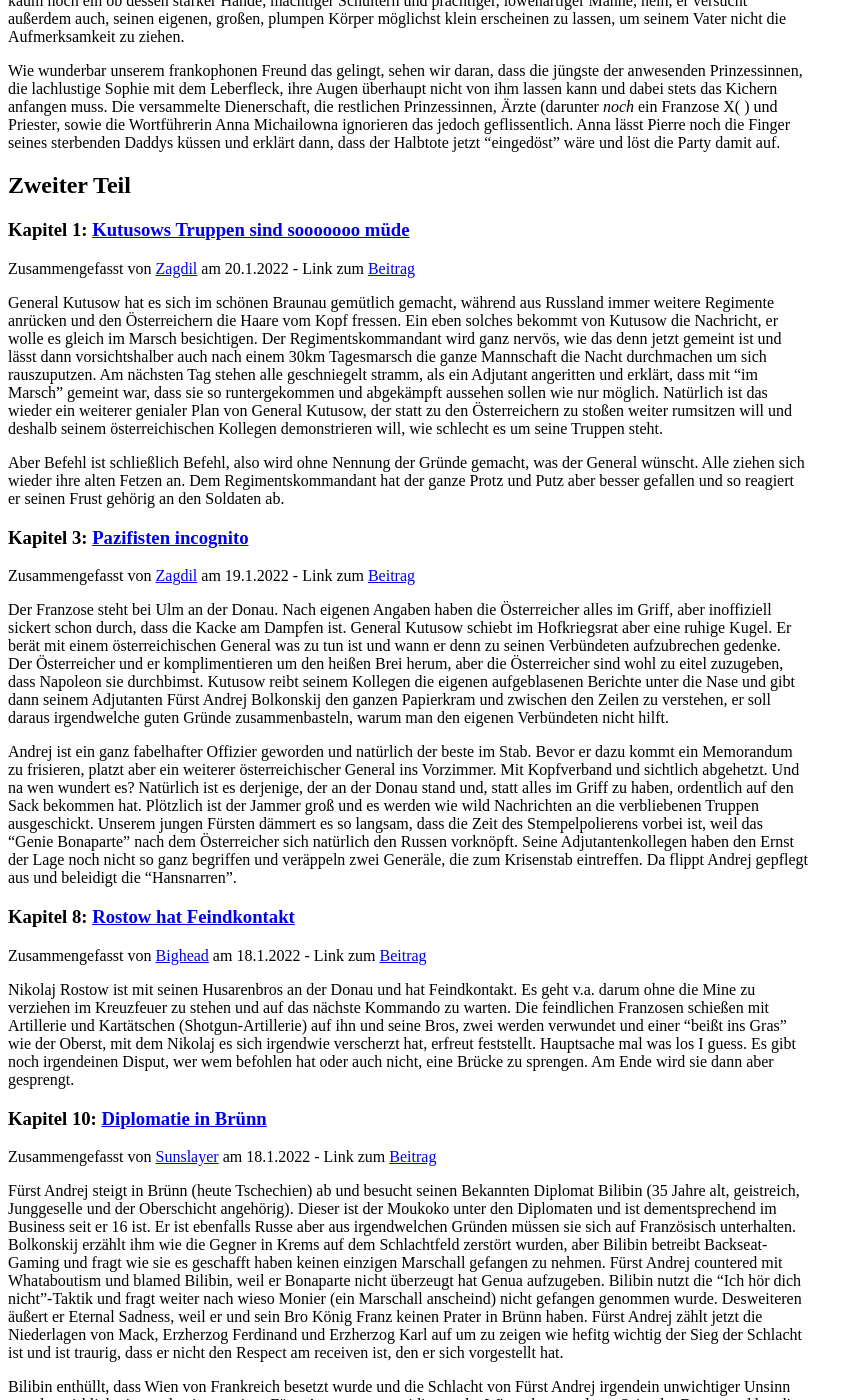
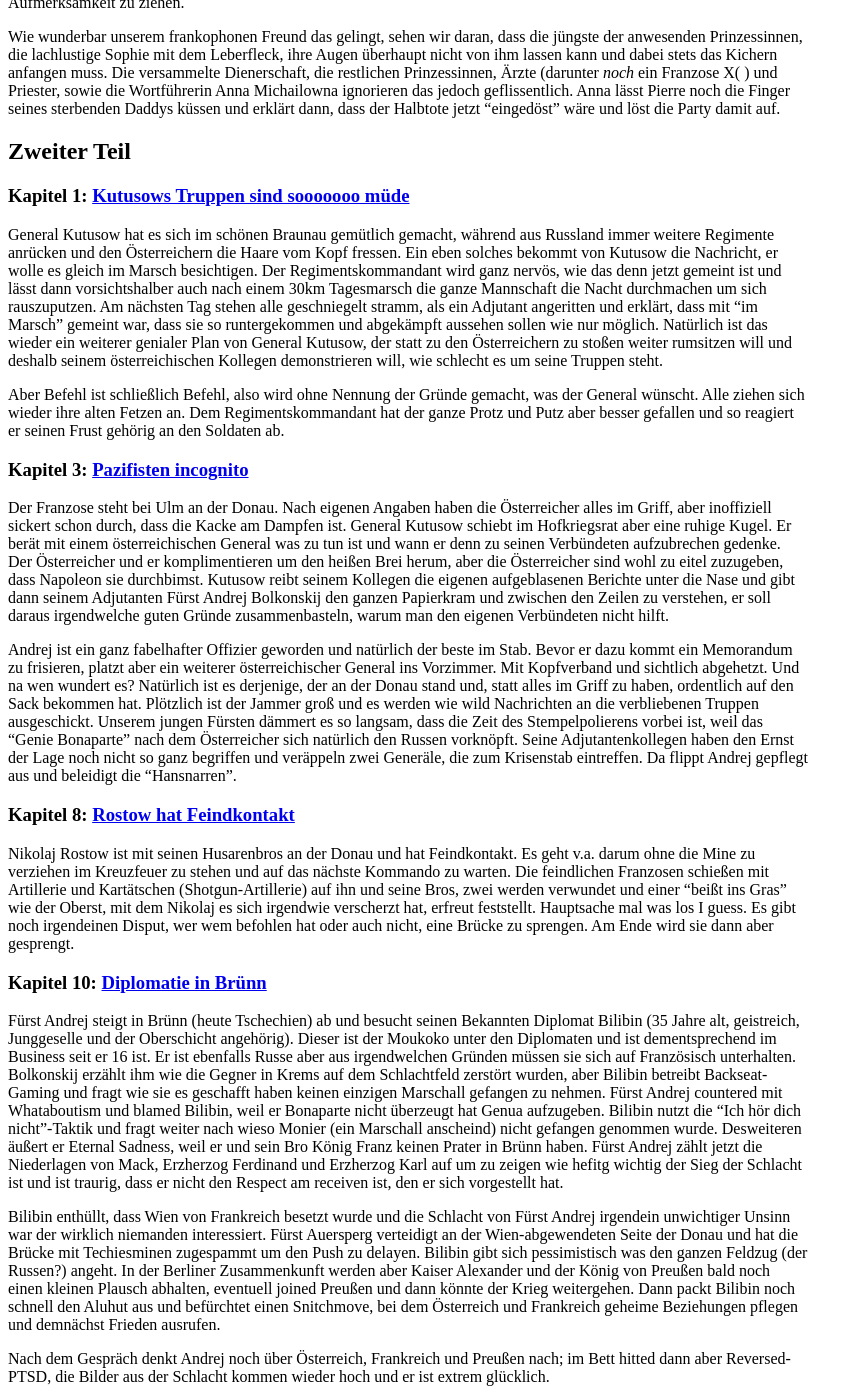
Before and after one commit to c-auri/ZAEH, a Jekyll site: the page built from lesefassung.html, in a window 1280 px wide and 1400 px high, scrolled down 395 px. Shown: the whole window, without its empty margins (0-863 px from the left). Built offline with Jekyll 4.4.1, drawn with Linux system fonts in a browser that asks for light colours; some of the changed text lies outside the part shown.

Commit message:
Remove metadata from lesefassung.html

```diff
--- a/lesefassung.html
+++ b/lesefassung.html
@@ -16,17 +16,6 @@ title: Krieg und Frieden - Lesefassung
                     <a href="{{ summary.url }}">  {{ summary.title }} </a>
                 </h3>
                 <p>
-                    {% assign author = site.users | where: 'name', summary.author | first %}
-                    Zusammengefasst von <a href="{{ author.url }}">{{ author.name }}</a> am
-                    <span title='Verfasst {{ summary.date_written  | date: "%-d.%-m.%Y, %R" }}&#13;Abgerufen {{ summary.date_copied | date: "%-d.%-m.%Y, %R"}}'>
-                        {{ summary.date_written | date: "%-d.%-m.%Y" }}
-                    </span>
-                    - Link zum
-                    <a href="{% include thread_url.html %}?postID={{ summary.postID }}#post{{ summary.postID }}">
-                        Beitrag
-                    </a>
-                </p>
-                <p>
                     {{ summary.content }}
                 </p>
             {% endif %}
```
